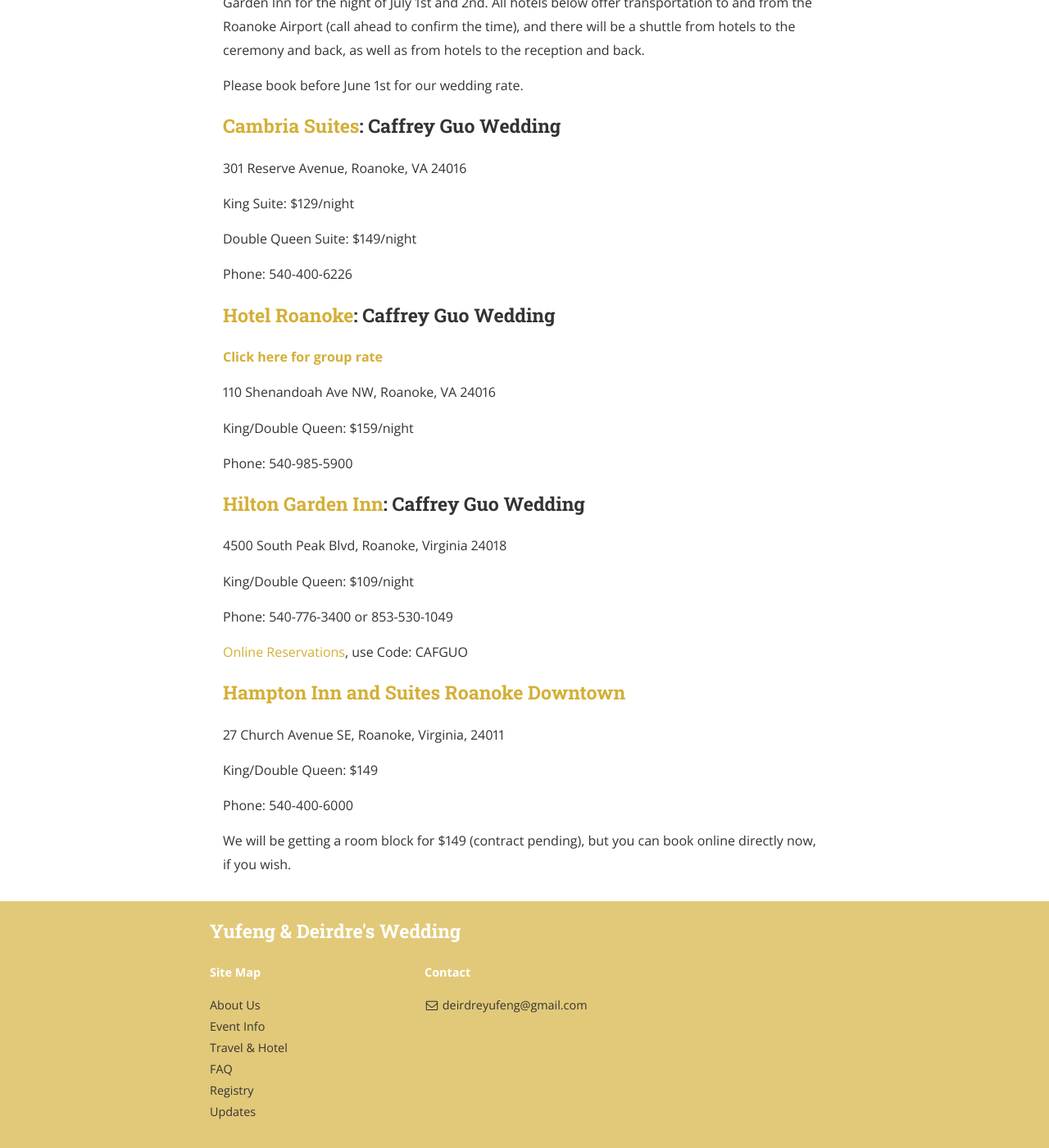
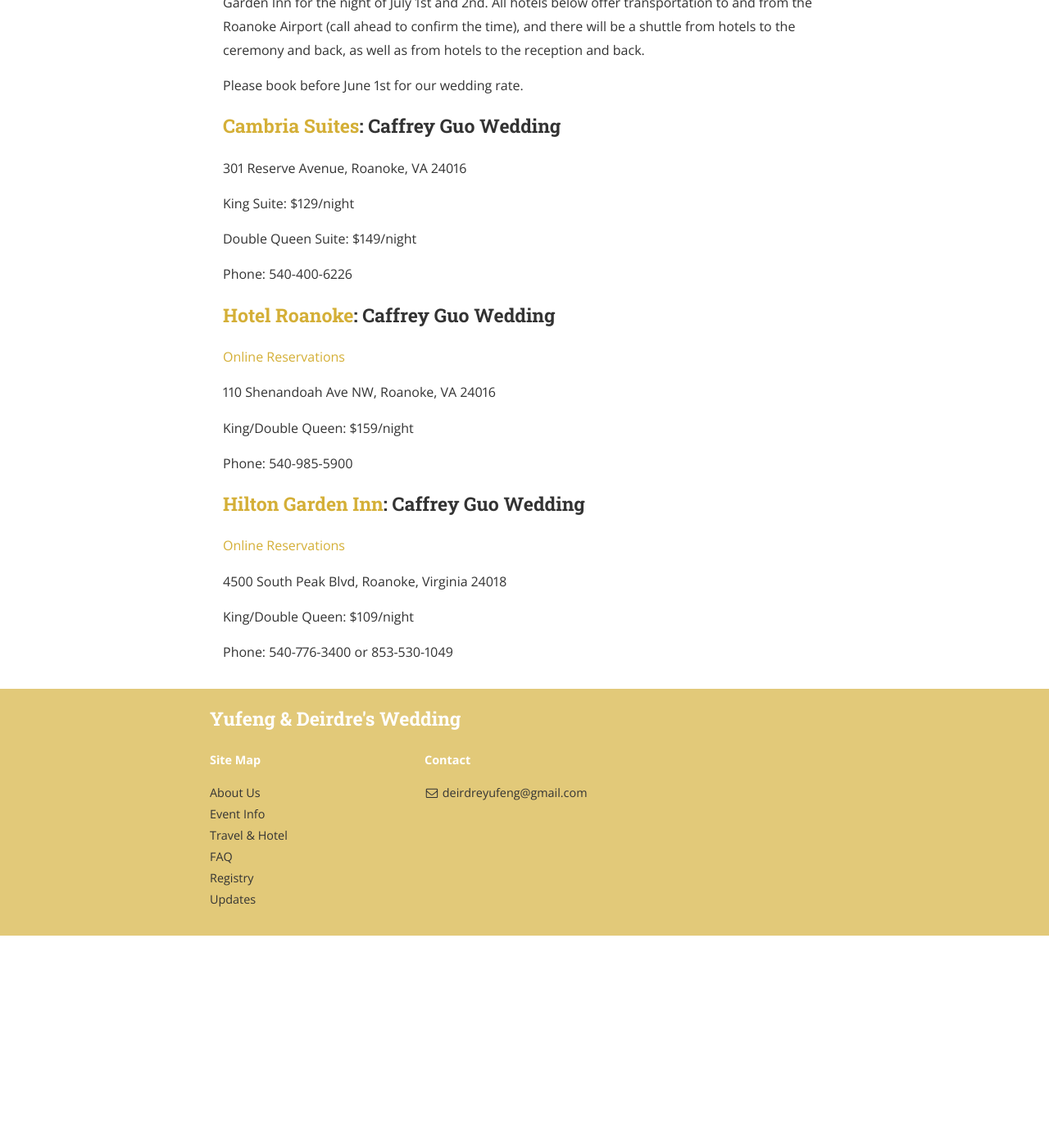
Before and after one commit to yufengg/weddingsite, a Jekyll site: the page built from 20_travelhotel.md, in a window 1280 px wide and 1400 px high, scrolled down 1139 px. Shown: the whole window at 82% size. Built offline with Jekyll 4.4.1, drawn with Linux system fonts in a browser that asks for light colours; nearby versions of some CDN libraries; a style sheet for code colours, icons or effects is not loaded; after the commit the page ends 2280 px from its top, so only the background shows below that.

```diff
--- a/20_travelhotel.md
+++ b/20_travelhotel.md
@@ -33,7 +33,7 @@
 
 ### [Hotel Roanoke](http://www.hotelroanoke.com/): Caffrey Guo Wedding
 
-**[Click here for group rate](http://group.curiocollection.com/CaffreyGuo)**
+[Online Reservations](http://group.curiocollection.com/CaffreyGuo)
 
 110 Shenandoah Ave NW, Roanoke, VA 24016
 
@@ -43,20 +43,10 @@
 
 ### [Hilton Garden Inn](http://hiltongardeninn.hilton.com/en/gi/groups/personalized/R/ROAGIGI-CAFGUO-20160701/index.jhtml?WT.mc_id=POG): Caffrey Guo Wedding
 
+[Online Reservations](http://hiltongardeninn.hilton.com/en/gi/groups/personalized/R/ROAGIGI-CAFGUO-20160701/index.jhtml?WT.mc_id=POG)
+
 4500 South Peak Blvd, Roanoke, Virginia 24018
 
 King/Double Queen: $109/night
 
 Phone: 540-776-3400 or 853-530-1049
-
-[Online Reservations](http://hiltongardeninn.hilton.com/en/gi/groups/personalized/R/ROAGIGI-CAFGUO-20160701/index.jhtml?WT.mc_id=POG), use Code: CAFGUO
-
-### [Hampton Inn and Suites Roanoke Downtown](http://hamptoninn3.hilton.com/en/hotels/virginia/hampton-inn-and-suites-roanoke-downtown-ROARDHX/index.html)
-
-27 Church Avenue SE, Roanoke, Virginia, 24011
-
-King/Double Queen: $149
-
-Phone: 540-400-6000
-
-We will be getting a room block for $149 (contract pending), but you can book online directly now, if you wish.
```
